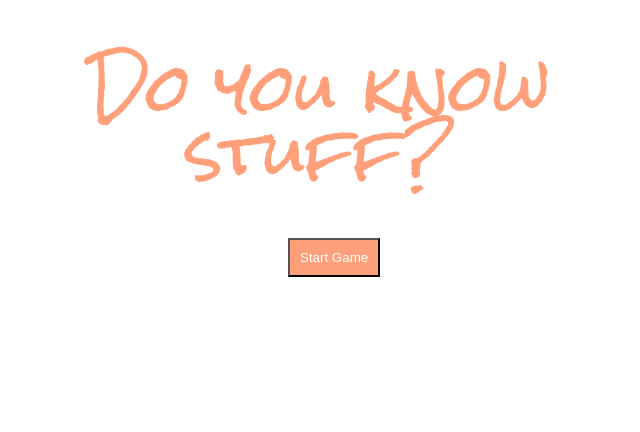
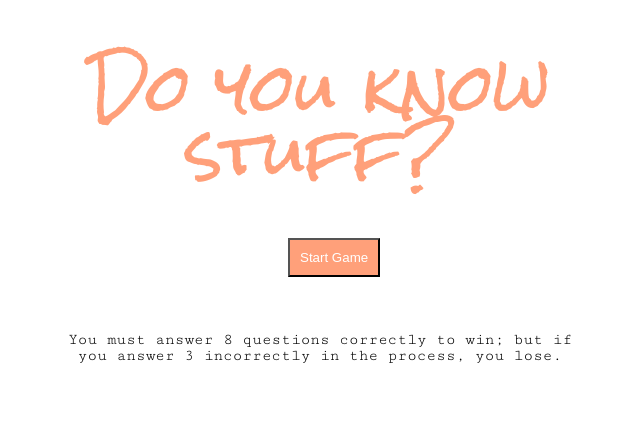
Before and after one commit to allegraanka/TriviaGame, a plain HTML site: page index.html in a window 1280 px wide. Shown: the whole page, without its empty margins (320-960 px from the left). Drawn offline with nearby package versions, Linux system fonts and the light colour scheme.

Commit message:
directions added. needs function for game reset when win or lose occurs

```diff
--- a/assets/css/style.css
+++ b/assets/css/style.css
@@ -26,6 +26,12 @@ h1 {
     color: lightsalmon;
 }
 
+#directions {
+    margin: 50px;
+    padding: 5px;
+    text-align: center;
+}
+
 ul {
     list-style-type: none;
     margin-left: 0;
--- a/assets/javascript/script.js
+++ b/assets/javascript/script.js
@@ -11,11 +11,12 @@ $("#wrongScore").hide();
 $("#startButton").on("click", getQuestion);
 $("#startButton").on("click", showScores);
 
-if (correct === 8 || wrong === 8) {
+if (correct === 8 || wrong === 3) {
     resetGame();
 }
 
 function getQuestion() {
+    $("#directions").hide();
     randomQuestion = questions[Math.floor(Math.random() * questions.length)];
     if (!clockRunning && correct !== 8 || wrong !== 8) {
         countdown = 30;
--- a/index.html
+++ b/index.html
@@ -15,6 +15,7 @@
         <div id="correctScore"></div>
         <div id="wrongScore"></div>
         <button id="startButton">Start Game</button>
+        <p id="directions">You must answer 8 questions correctly to win; but if you answer 3 incorrectly in the process, you lose.</p>
         <div id="question-container"></div>
         <ul id="answers-container"></ul>
 
```
